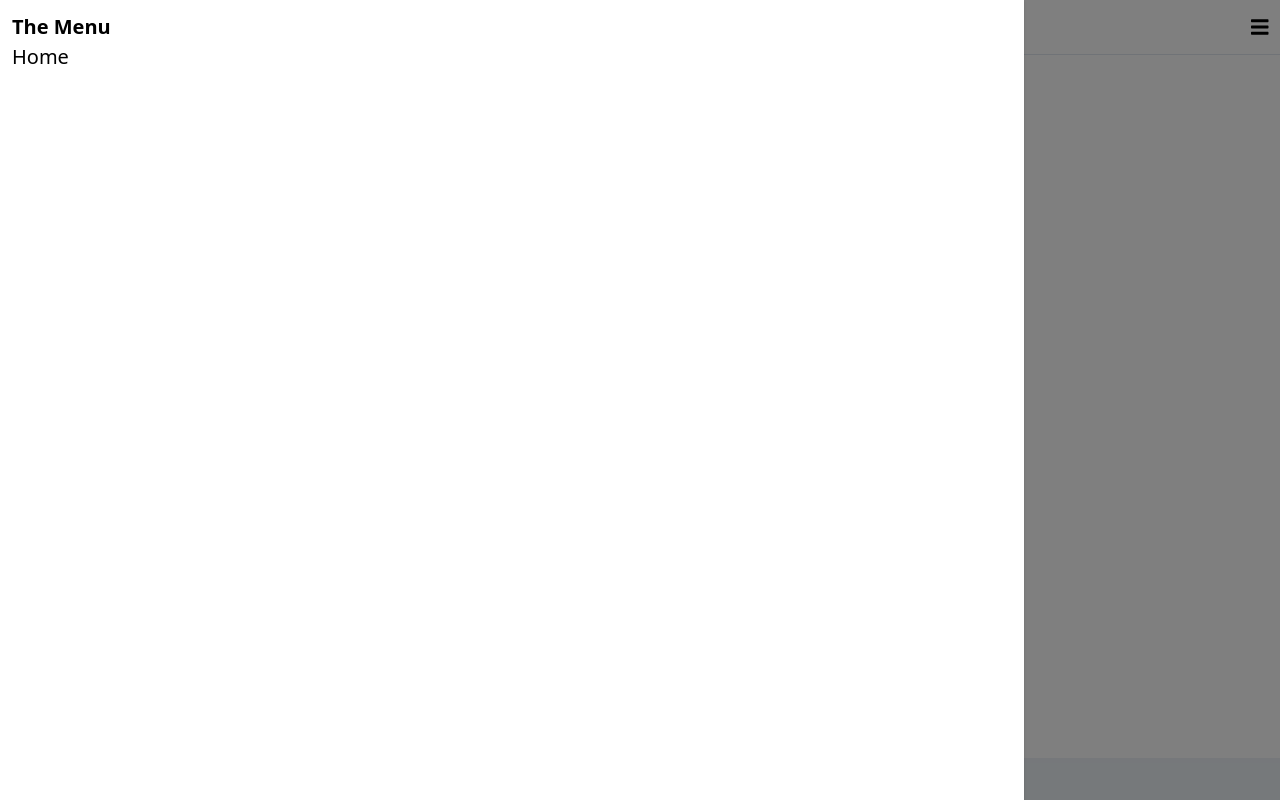
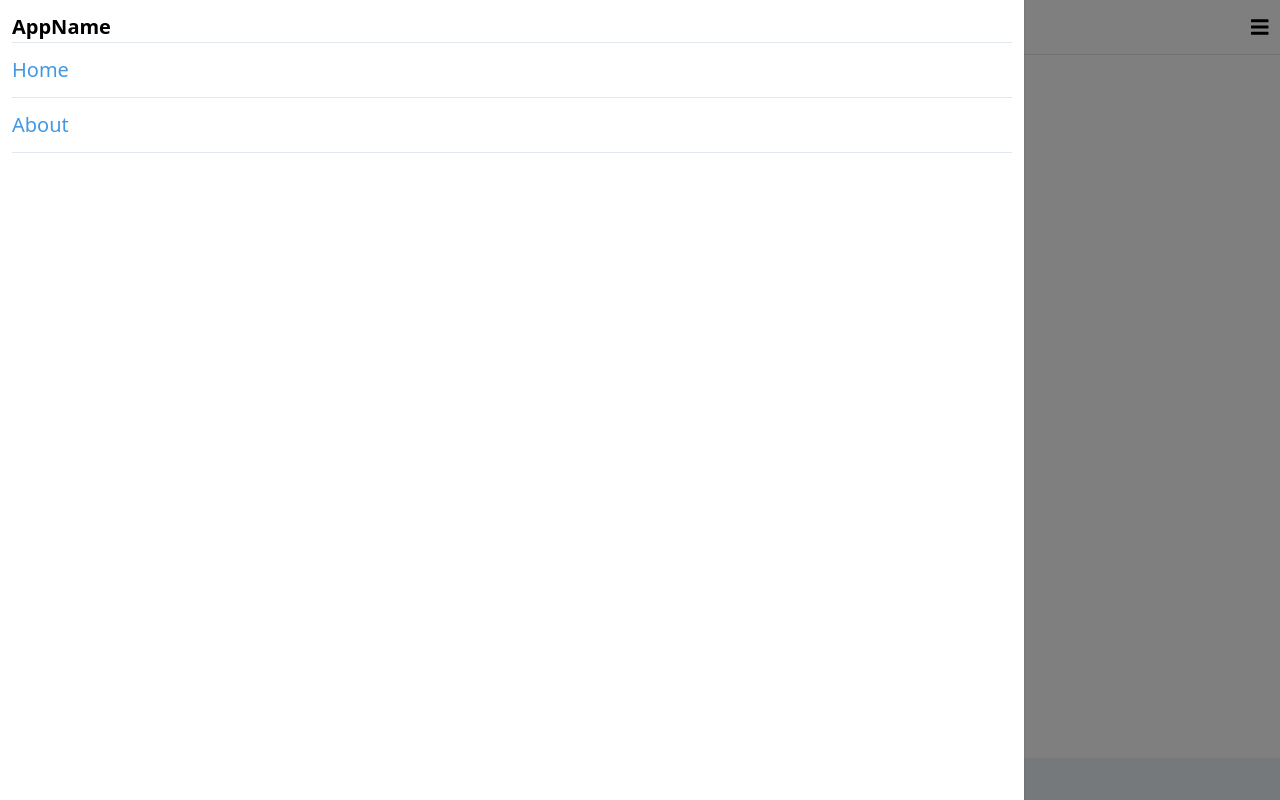
Before and after one commit to jfcv/React-Shop-Web, a React (Create React App) app: page /about in a window 1280 px wide. Both pictures are taken after a click on the icon 1259 px from the left and 26 px from the top of the page. Built offline with nearby package versions, Linux system fonts and the light colour scheme.

Commit message:
React router installed. Router, Switch & Link. NavigationMenu component added. Home & About components added & linked with the proper routes.

```diff
--- a/package.json
+++ b/package.json
@@ -13,6 +13,7 @@
     "postcss-cli": "^7.1.1",
     "react": "^16.13.1",
     "react-dom": "^16.13.1",
+    "react-router-dom": "^5.2.0",
     "react-scripts": "3.4.1",
     "react-spring": "^8.0.27",
     "tailwindcss": "^1.6.2"
--- a/src/App.js
+++ b/src/App.js
@@ -1,16 +1,41 @@
-import React from 'react';
-import HelloWorld from './components/HelloWorld';
-import Header from './components/Header';
-import Footer from './components/Footer';
+import React from 'react'
+import {
+  BrowserRouter as Router,
+  Switch,
+  Route
+} from 'react-router-dom'
+
+import Header from './components/Header'
+import Footer from './components/Footer'
+import Home from './views/Home'
+import About from './views/About'
 
 function App() {
   return (
     <div>
-      <Header />
 
-      <HelloWorld name='Simeon'/>
+      <Router>
 
-      <Footer />
+        <Header />
+
+        <div className="p-3">
+          <Switch>
+
+            <Route exact path="/">
+              <Home />
+            </Route>
+
+            <Route path="/about">
+              <About />
+            </Route>
+
+          </Switch>
+        </div>
+
+        <Footer />
+
+      </Router>
+
     </div>
   );
 }
--- a/src/components/Navigation.js
+++ b/src/components/Navigation.js
@@ -2,6 +2,7 @@
 import { FontAwesomeIcon } from '@fortawesome/react-fontawesome'
 import { faBars } from '@fortawesome/free-solid-svg-icons'
 import {useTransition, animated} from 'react-spring'
+import NavigationMenu from './NavigationMenu'
 
 function Navigation() {
 
@@ -49,15 +50,10 @@
               style={props}
               className="fixed bg-white left-0 top-0 shadow h-full z-50 w-4/5 p-3"
             >
-              <span className="font-bold">
-                The Menu
-              </span>
 
-              <ul>
-                <li>
-                  Home
-                </li>
-              </ul>
+              <NavigationMenu
+                closeMenu = {() => setShowMenu(false)}
+              />
 
             </animated.div>
         )
--- /dev/null
+++ b/src/components/NavigationMenu.js
@@ -0,0 +1,39 @@
+import React from 'react'
+import { Link } from 'react-router-dom'
+
+function NavigationMenu(props) {
+
+    return(
+        <div>
+            <span className="font-bold py-3">
+                AppName
+            </span>
+
+            <ul>
+
+                <li>
+                    <Link
+                        to="/"
+                        className="text-blue-500 py-3 border-t border-b block"
+                        onClick = {props.closeMenu}
+                    >
+                        Home
+                    </Link>
+                </li>
+
+                <li>
+                    <Link
+                    to="/about"
+                    className="text-blue-500 py-3 border-b block"
+                    onClick = {props.closeMenu}
+                    >
+                        About
+                    </Link>
+                </li>
+
+            </ul>
+        </div>
+    )
+}
+
+export default NavigationMenu
--- /dev/null
+++ b/src/views/About.js
@@ -0,0 +1,12 @@
+import React from 'react'
+
+function About() {
+    return(
+        <div>
+            <h1 className="font-bold text-2xl">About us</h1>
+            <p>This is the about page content.</p>
+        </div>
+    )
+}
+
+export default About
--- /dev/null
+++ b/src/views/Home.js
@@ -0,0 +1,13 @@
+import React from 'react'
+import HelloWorld from '../components/HelloWorld'
+
+function Home() {
+    return(
+        <div>
+            <h1 className="font-bold text-2xl">This is the home page</h1>
+            <HelloWorld name='Quentin'/>
+        </div>
+    )
+}
+
+export default Home
```
Also changed, not shown: 1 other file (tests, documents, lock files or other folders).
